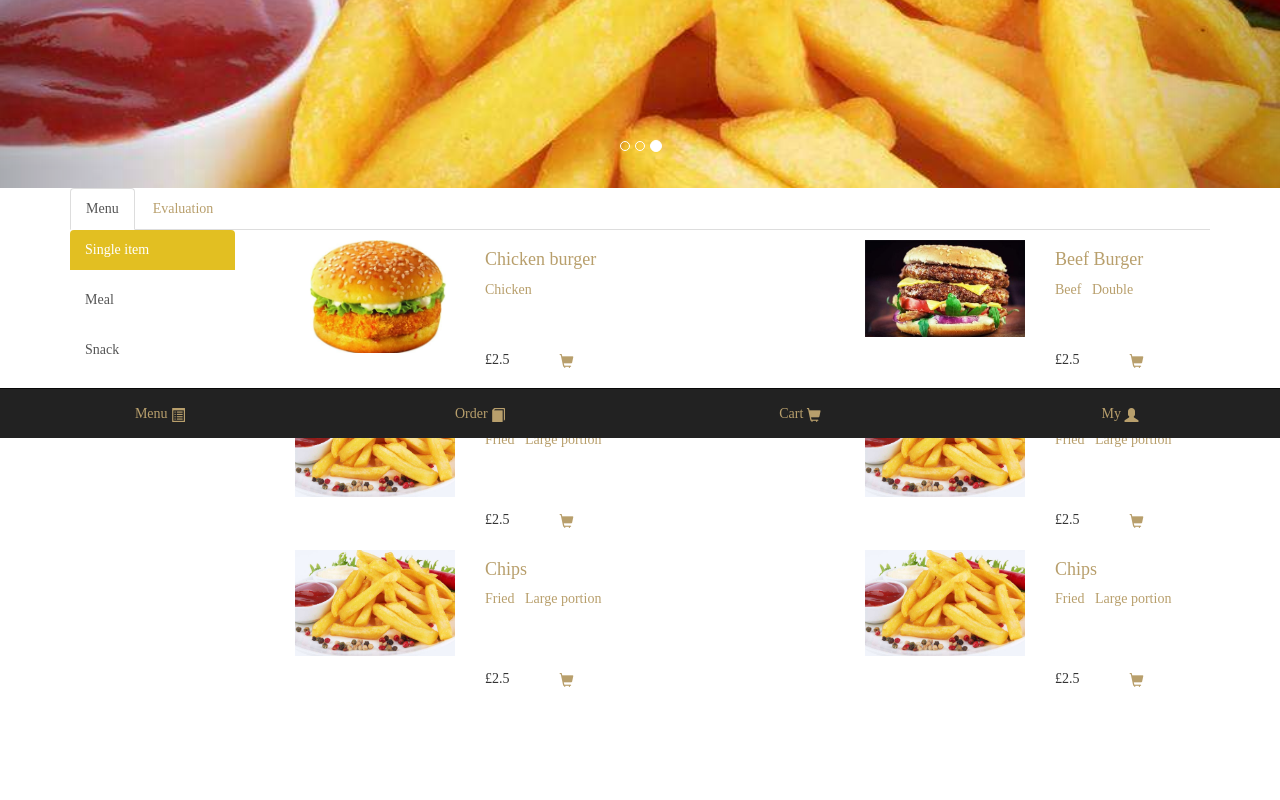
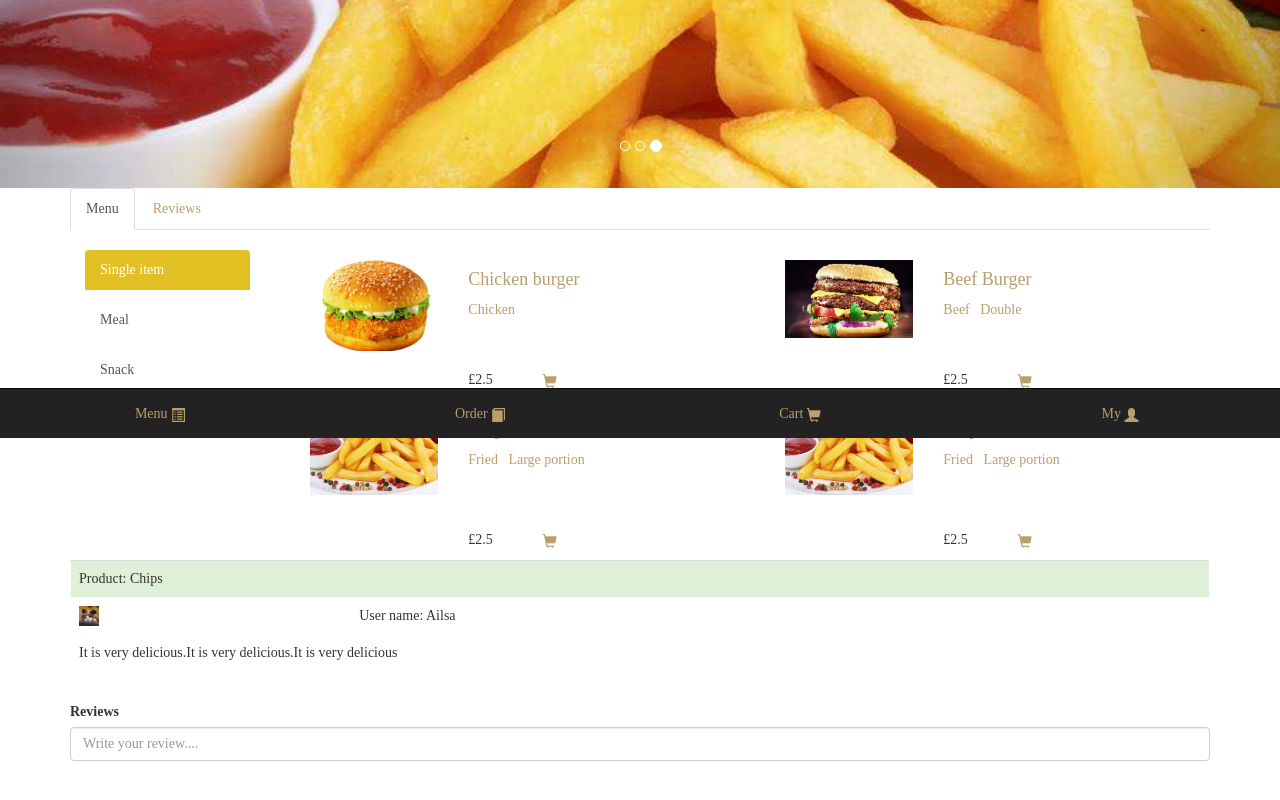
Before and after one commit to 1904078/Ordering-page, a plain HTML site: page index.html in a window 1280 px wide. Shown: the part 362-1162 px from the top of the page. Before the commit the page ends 1131 px from the top, so only its background shows below. Drawn offline with nearby package versions, Linux system fonts and the light colour scheme.

Commit message:
Added the review page

```diff
--- a/index.html
+++ b/index.html
@@ -9,6 +9,12 @@
     <!-- Bootstrap CSS -->
     <link rel="stylesheet" href="./css/bootstrap.min.css">
     <link rel="stylesheet" href="./style/style.css">
+    <style>
+        .table tr td {
+            border: 1px solid white;
+            ;
+        }
+    </style>
 </head>
 
 <body>
@@ -73,12 +79,13 @@
     <!-- 标签页 -->
     <div class="container" id="damu-tab">
         <ul class="nav nav-tabs" role="tablist" id="damu-list">
-            <li role="presentation" class="active"><a href="#Menu" aria-controls="home" role="tab"
+            <li role="presentation" class="active"><a href="#menu" aria-controls="menu" role="tab"
                     data-toggle="tab">Menu</a></li>
-            <li role="presentation"><a href="#Evaluation" aria-controls="Evaluation" role="tab"
-                    data-toggle="tab">Evaluation</a></li>
+            <li role="presentation"><a href="#review" aria-controls="review" role="tab" data-toggle="tab">Reviews</a>
+            </li>
         </ul>
-    </div>
+        <div class="tab-content">
+            <div role="tabpanel" class="tab-pane active damu-order-tabpanel" id="menu">
                 <!-- 主体 -->
                 <div class="container">
                     <div class="row">
@@ -91,11 +98,9 @@
                             </div>
                         </div>
                         <div class=" col-lg-10 col-md-10 col-sm-8 col-xs-8">
-                <!-- <div class="tab-content">
-                        <div role="tabpanel" class="tab-pane active"> -->
                             <div class="container">
                                 <div clsaa="row">
-                        <div class=" col-sm-6 col-xs-12">
+                                    <div class="col-lg-5 col-md-5 col-sm-6 col-xs-12">
                                         <div class="row damu-details">
                                             <div class="col-xs-4 col-md-4">
                                                 <a href="#">
@@ -138,29 +143,8 @@
                                                 </div>
                                             </div>
                                         </div>
-                            <div class="row damu-details">
-                                <div class="col-xs-4 col-md-4">
-                                    <a href="#">
-                                        <img src="./images/chips.jpg" class="damu-img " alt="chips">
-                                    </a>
                                     </div>
-                                <div class="col-xs-8 col-md-6">
-                                    <div class="damu-intro">
-                                        <a href="#">
-                                            <h4>Chips</h4>
-                                            <p>Fried &nbsp Large portion</p>
-                                        </a>
-                                    </div>
-                                    <div>
-                                        <p class="damu-price">£2.5</p>
-                                        <a href="javascript:;" class="damu-cart">
-                                            <span class="glyphicon glyphicon-shopping-cart"></span>
-                                        </a>
-                                    </div>
-                                </div>
-                            </div>
-                        </div>
-                        <div class="col-sm-6 col-xs-12">
+                                    <div class="col-lg-5 col-md-5 col-sm-6 col-xs-12">
                                         <div class="row damu-details">
                                             <div class="col-xs-4 col-md-4">
                                                 <a href="#">
@@ -203,24 +187,6 @@
                                                 </div>
                                             </div>
                                         </div>
-                            <div class="row damu-details">
-                                <div class="col-xs-4 col-md-4">
-                                    <a href="#">
-                                        <img src="./images/chips.jpg" class="damu-img " alt="chips">
-                                    </a>
-                                </div>
-                                <div class="col-xs-8 col-md-6">
-                                    <div class="damu-intro">
-                                        <a href="#">
-                                            <h4>Chips</h4>
-                                            <p>Fried &nbsp Large portion</p>
-                                        </a>
-                                    </div>
-                                    <div>
-                                        <p class="damu-price">£2.5</p>
-                                        <a href="javascript:;" class="damu-cart">
-                                            <span class="glyphicon glyphicon-shopping-cart"></span>
-                                        </a>
                                     </div>
                                 </div>
                             </div>
@@ -228,8 +194,35 @@
                     </div>
                 </div>
             </div>
+            <div role="tabpanel" class="tab-pane active damu-order-tabpanel" id="review">
+                <table class="table">
+                    <tr class="success">
+                        <td colspan="2">Product: <span>Chips</span></td>
+                    </tr>
+                    <tr>
+                        <td>
+                            <img style="width:20px" src="./images/photo.jpg">
+                        </td>
+                        <td>User name: <span>Ailsa</span></td>
+                    </tr>
+                    <tr>
+                        <td colspan="2">
+                            <p>It is very delicious.It is very delicious.It is very delicious
+                            </p>
+                        </td>
+                    </tr>
+                </table>
+                <!---写评论------>
+                <form role="form">
+                    <div class="form-group">
+                        <label for="name">Reviews</label>
+                        <input type="text" class="form-control" placeholder="Write your review....">
+                    </div>
+                </form>
             </div>
         </div>
+    </div>
+
 
     <!-- 底部导航栏 -->
     <nav class="navbar navbar-inverse navbar-fixed-bottom ">
--- a/style/style.css
+++ b/style/style.css
@@ -72,6 +72,9 @@ img{
  }
  .glyphicon {
     top: 4px;
+ }
+ #menu{
+     margin-top:20px;
  }
  /* 底部导航 */
  .damu-bottomNav{
```
Also changed, not shown: pages/pay.html (added). Lines whose indentation alone changed are shown as unchanged.
